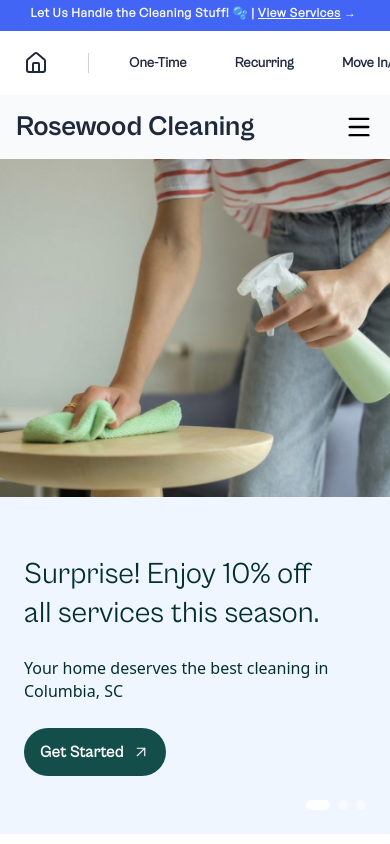
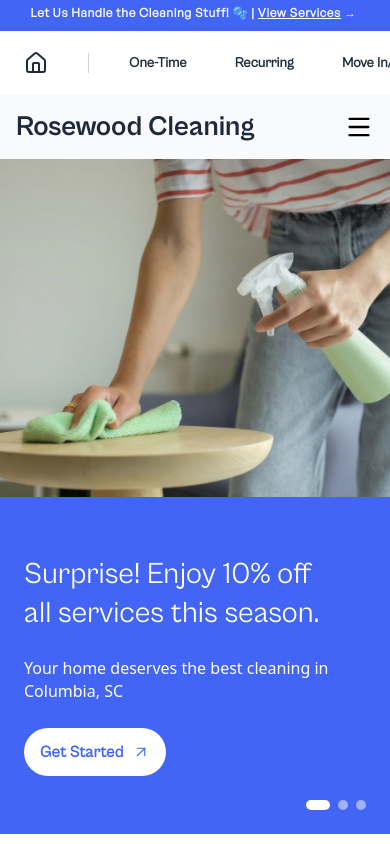
Before and after one commit to alexgoodestudio/rosewood_cleaning_service, a React (Create React App) app: page / in a window 390 px wide. Shown: the top 844 px of the page. Built offline with nearby package versions, Linux system fonts and the light colour scheme.

Commit message:
updated mobile opener bg color from slate to purpkle

```diff
--- a/src/Components/Interested.js
+++ b/src/Components/Interested.js
@@ -95,13 +95,13 @@ function Interested() {
 
             {/* Subtle footer note */}
             <p
-              className="text-sm text-slate-500 italic mt-5"
+              className="text-sm text-slate-500  mt-5"
               style={{
                 letterSpacing: '0.02em',
                 fontWeight: '500'
               }}
             >
-              Located in Columbia, SC
+              Located in <span className='underline'>Columbia, SC</span>
             </p>
           </div>
         </div>
--- a/src/Style.css
+++ b/src/Style.css
@@ -253,7 +253,7 @@ a.btn-cta-teal:visited,
 a.btn-cta-teal:active,
 a.btn-cta-teal:focus,
 .btn-cta-teal {
-  background-color: #134e4a !important; /* teal-900 */
+  background-color: #ffffff !important; /* white for mobile */
   text-decoration: none !important;
   padding: 0.75rem 1rem;
   border-radius: 2rem;
@@ -263,8 +263,8 @@ a.btn-cta-teal:focus,
   display: inline-flex !important;
   align-items: center;
   gap: 0.5rem;
-  color: #FFFFFF !important;
-  -webkit-text-fill-color: #FFFFFF !important;
+  color: #4265f5 !important; /* brand blue text */
+  -webkit-text-fill-color: #4265f5 !important;
   transition: all 0.3s cubic-bezier(0.4, 0, 0.2, 1);
   cursor: pointer;
   border: none;
@@ -284,14 +284,14 @@ a.btn-cta-teal span,
 a.btn-cta-teal svg,
 .btn-cta-teal span,
 .btn-cta-teal svg {
-  color: #FFFFFF !important;
-  -webkit-text-fill-color: #FFFFFF !important;
+  color: #4265f5 !important; /* brand blue for mobile */
+  -webkit-text-fill-color: #4265f5 !important;
   transition: all 0.3s ease;
 }
 
 a.btn-cta-teal svg,
 .btn-cta-teal svg {
-  stroke: #FFFFFF !important;
+  stroke: #4265f5 !important; /* brand blue for mobile */
   fill: none !important;
   transition: transform 0.3s cubic-bezier(0.4, 0, 0.2, 1);
 }
@@ -463,8 +463,8 @@ a.btn-service:hover svg,
   width: 100%;
   height: 50%;
   padding: 1.5rem;
-  color: #042f2e;
-  background-color: #eff6ff; /* blue-50 - very light blue, soft and clean */
+  color: white;
+  background-color: #4265f5; /* Same as banner background */
   display: flex;
   align-items: center;
 }
```
